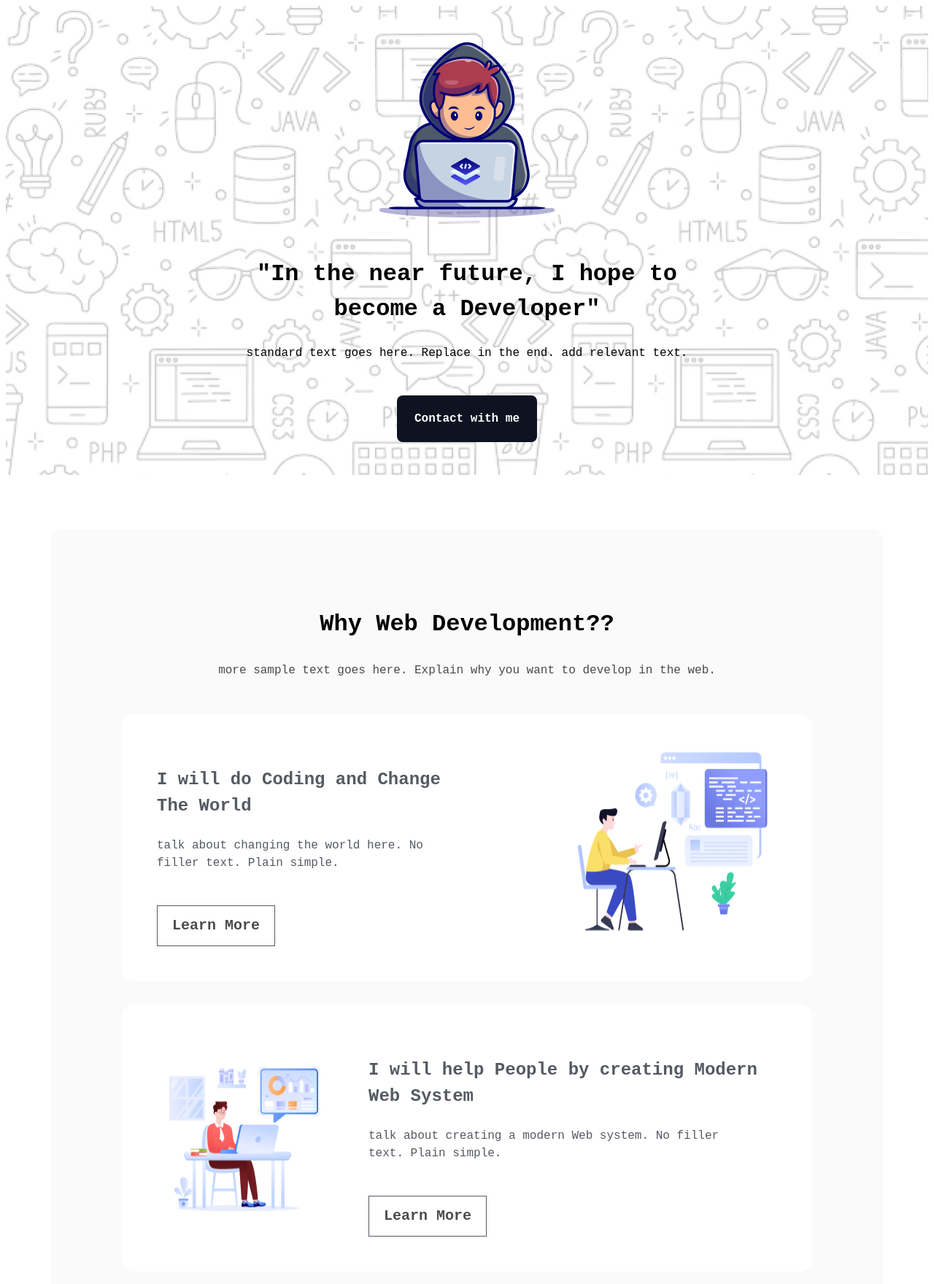
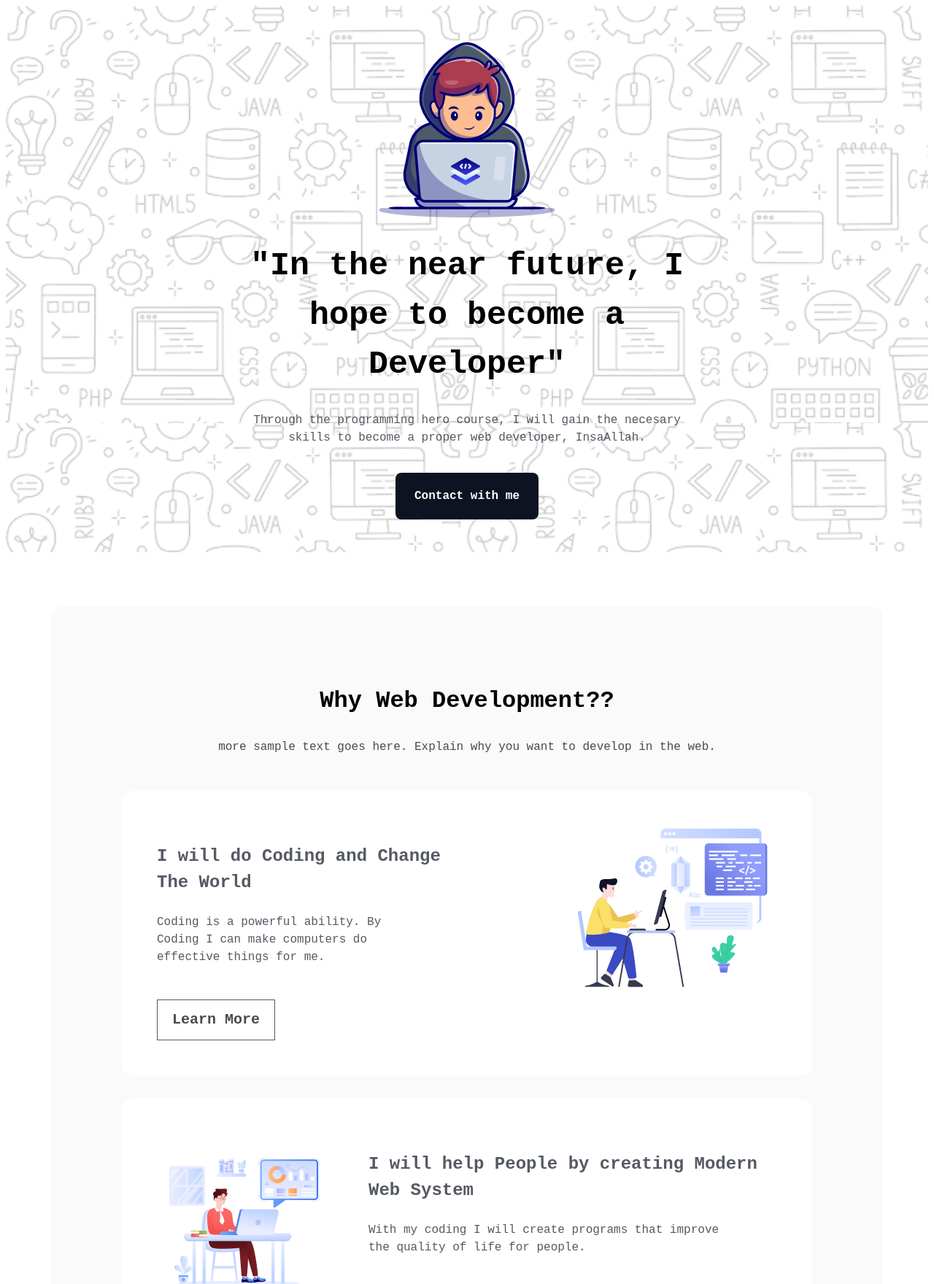
Before and after one commit to moon200218/assignment-one, a plain HTML site: page index.html in a window 1280 px wide. Shown: the top 1760 px of the page at 73% size. Drawn offline with Linux system fonts and the light colour scheme; a web font is replaced by a local one.

Commit message:
optimising code

```diff
--- a/index.html
+++ b/index.html
@@ -15,14 +15,14 @@
 
 <body class="azeret-mono-normal">
     <header">
-        <div class="banner" style="background-image: url('assets/Hero-bg.png'); background-size:auto;">
-            <div class="banner-content"
-                style="text-align: center; padding: 50px 221px 45px 221px; width: 50%; margin: 0 auto;">
-                <img style=" margin-bottom: 25px;" src="assets/Group.png" alt="">
-                <h1>"In the near future, I hope to become a Developer"</h1>
-                <p style="margin-top: 24px;">standard text goes here. Replace in the end. add relevant text.</p>
+        <div class="banner">
+            <div class="banner-content">
+                <img class="banner-bg" src="assets/Group.png" alt="">
+                <h1 class="banner-title">"In the near future, I hope to become a Developer"</h1>
+                <p class="banner-message">Through the programming hero course, I will gain the necesary skills to become
+                    a proper web developer, InsaAllah.</p>
 
-                <button class="contact-button">Contact with me</button>
+                <a href='#foot'><button class="contact-button">Contact with me</button></a>
 
 
             </div>
@@ -30,60 +30,56 @@
         </header>
 
 
-        <main style="max-width: 1140px; margin: 0 auto; ">
-            <section class="why-section" style="background-color: rgba(13, 19, 33, 0.02); margin-top: 74px; padding: 80px 97px 80px 97px; border-radius: 16px; border: none;">
+        <main>
+            <section class="why-section">
 
                 <div class="why-intro-section">
-                    <h2 style="font-weight: 800; font-size: 32px;">Why Web Development??</h3>
-                        <p style="opacity: 0.7;">more sample text goes here. Explain why you want to develop in the
+                    <h2 class="why-section-heading">Why Web Development??</h3>
+                        <p class="why-section-paragraph">more sample text goes here. Explain why you want to develop in
+                            the
                             web.</p>
                 </div>
 
-
-                <div class="horizontal-cards-container">
-                    <div class="horizontal-cards"
-                        style="display: flex; justify-content: space-between; gap: 160px; padding: 48px 48px; background-color:white">
+                <div class="horizontal-card-one">
                     <div class="horizontal-card">
                         <h3 class="horizontal-cards-heading">I will do Coding and Change The World</h4>
-                                <p class="horizontal-cards-paragraph">talk about changing the world here. No filler
-                                    text.
-                                    Plain simple.</p>
+                            <p class="horizontal-cards-paragraph">Coding is a powerful ability. By Coding I can make computers do effective things for me.</p>
                             <button class="horizontal-cards-button">Learn More</button>
                     </div>
+                    <div>
                         <img src="assets/Layer_1.png" alt="">
+                    </div>
 
 
                 </div>
-                    <div class="horizontal-cards"
-                        style="display: flex; justify-content: space-between; gap: 50px; padding: 48px 48px; background-color:white; margin-top: 32px;">
+                <div class="horizontal-card-two">
+                    <div>
                         <img src="assets/Group 3.png" alt="">
+                    </div>
                     <div class="horizontal-card">
                         <h3 class="horizontal-cards-heading">I will help People by creating Modern Web System</h4>
-                                <p class="horizontal-cards-paragraph">talk about creating a modern Web system. No filler
-                                    text.
-                                    Plain simple.</p>
+                            <p class="horizontal-cards-paragraph">With my coding I will create programs that improve the quality of life for people.</p>
                             <button class="horizontal-cards-button">Learn More</button>
                     </div>
 
 
 
                 </div>
-                    <div class="horizontal-cards"
-                        style="display: flex; justify-content: space-between; gap: 150px; padding: 48px 48px; background-color:white; margin-top: 32px;">
+                <div class="horizontal-card-three">
                     <div class="horizontal-card">
-                            <h3 class="horizontal-cards-heading">I will do Coding and Change The World</h4>
-                                <p class="horizontal-cards-paragraph">talk about changing the world here. No filler
-                                    text.
-                                    Plain simple.</p>
+                        <h3 class="horizontal-cards-heading">I will work with like minded people</h4>
+                            <p class="horizontal-cards-paragraph">If we work together, we can make a huge impact.</p>
                             <button class="horizontal-cards-button">Learn More</button>
                     </div>
-                        <img src="assets/Layer_1.png" alt="">
+                    <div>
+                        <img src="assets/Group 4.png" alt="">
+                    </div>
 
 
                 </div>
 
 
-                </div>
+
 
 
             </section>
@@ -91,9 +87,11 @@
             <section class="inspiration-section" style="text-align: center; margin-top: 90px;">
                 <div>
                     <h2 class="inspiration-heading">My Inspiration</h2>
-                    <p class="inspiration-paragraph">Talking about my inspiration here. A link to the youtube video that started it all is below.</p>
+                    <p class="inspiration-paragraph">Talking about my inspiration here. A link to the youtube video that
+                        started it all is below.</p>
                     <div class="yt-vid-container">
-                        <iframe class="yt-vid" width="1076" height="550" controls src="https://www.youtube.com/embed/DGHn2uOAVCE"></iframe>
+                        <iframe class="yt-vid" width="1076" height="550" controls
+                            src="https://www.youtube.com/embed/DGHn2uOAVCE"></iframe>
 
                     </div>
 
@@ -108,7 +106,8 @@
             <section class="current-target-section" style="margin-top: 125px;">
                 <div class="current-target-intro" style="text-align: center;">
                     <h3 class="current-target-heading"> My Current Target</h3>
-                    <p class="current-target-paragraph">Currently, I am learning HTML, CSS and Javascript which are essential in creating webpages.</p>
+                    <p class="current-target-paragraph">Currently, I am learning HTML, CSS and Javascript which are
+                        essential in creating webpages.</p>
                 </div>
 
                 <div class="current-card-container" style="display: flex; gap: 24px; margin-top: 48px;">
@@ -144,7 +143,8 @@
             <section class="support-section">
                 <div style="text-align: center;">
                     <h3 class="support-heading">I need Support</h3>
-                    <p class="support-paragraph"> I am in need of your support. use the feedback section below. Leave any feedback you see fit.</p>
+                    <p class="support-paragraph"> I am in need of your support. use the feedback section below. Leave
+                        any feedback you see fit.</p>
 
                     <form>
                         <input type="text" name="" id="" placeholder="Suggest any feedback for me">
@@ -159,7 +159,7 @@
         </main>
 
         <footer>
-            <div class="footer">
+            <div class="footer" id="foot">
                 <p class="footer-remarks">An Open Commitment by Mohammad Haider</p>
                 <div class="footer-image-container">
                     <img src="assets/facebook.png" alt="">
--- a/styles/assignment.css
+++ b/styles/assignment.css
@@ -8,30 +8,106 @@
 *{
     line-height: 1.5;
 }
+/* banner styles */
+.banner{
+    background-image: url('../assets/Hero-bg.png');
+    background-size:contain;
 
+}
+.banner-content{
+    text-align: center;
+    padding: 50px 221px 45px 221px;
+    width: 50%;
+    margin: 0 auto;
+}
+.banner-bg{
+    margin-bottom: 25px;
+
+}
+.banner-title{
+    font-size: 45px;
+    font-weight: 800;
+    margin-top: 0;
+
+
+}
+.banner-message{
+    margin-top: 20px;
+    font-size: 16;
+    opacity: 0.7;
+    color: #0D1321;
+
+
+}
 /* button styles */
 .contact-button {
-    margin-top: 30px;
+    margin-top: 20px;
     background-color: #0D1321;
-    padding:20px 24px 20px 24px;
+    padding:20px 26px 20px 26px;
     font-family: inherit;
     font-weight: 600;
     font-size: 16px;
     color: #FFFFFF;
     border-radius: 8px;
     border: none;
-
+    cursor: pointer;
 
 }
-/* Horizontal card styles */
+
+main{
+    max-width: 1140px;
+    margin: 0 auto;
+}
+
+/* Why Section */
+.why-section{
+    background-color: rgba(13, 19, 33, 0.02);
+    margin-top: 74px;
+    padding: 80px 97px 80px 97px;
+    border-radius: 16px;
+    border: none;
+}
 .why-intro-section{
     text-align: center;
     margin-bottom: 48px;
 }
+.why-section-heading{
+    font-weight: 800;
+    font-size: 32px;
+}
+.why-section-paragraph{
+    opacity: 0.7;
+}
 
-.horizontal-cards{
+/* Cards in Why section styles */
+
+.horizontal-card-one{
+    display: flex;
+    justify-content: space-between;
+    gap: 160px;
+    padding: 48px;
+    background-color:white;
     border-radius: 16px;
     border: none;
+}
+.horizontal-card-two{
+    display: flex;
+    justify-content: space-between;
+    gap: 50px; padding: 48px;
+    background-color:white;
+    margin-top: 32px;
+    border-radius: 16px;
+    border: none;
+}
+.horizontal-card-three{
+    display: flex;
+    justify-content: space-between;
+    gap: 150px; padding: 48px;
+    background-color:white;
+    border-radius: 16px;
+    border: none;
+
+    margin-top: 32px;
 }
 .horizontal-cards-heading{
     font-size: 24px;
```
Lines whose indentation alone changed are shown as unchanged.
